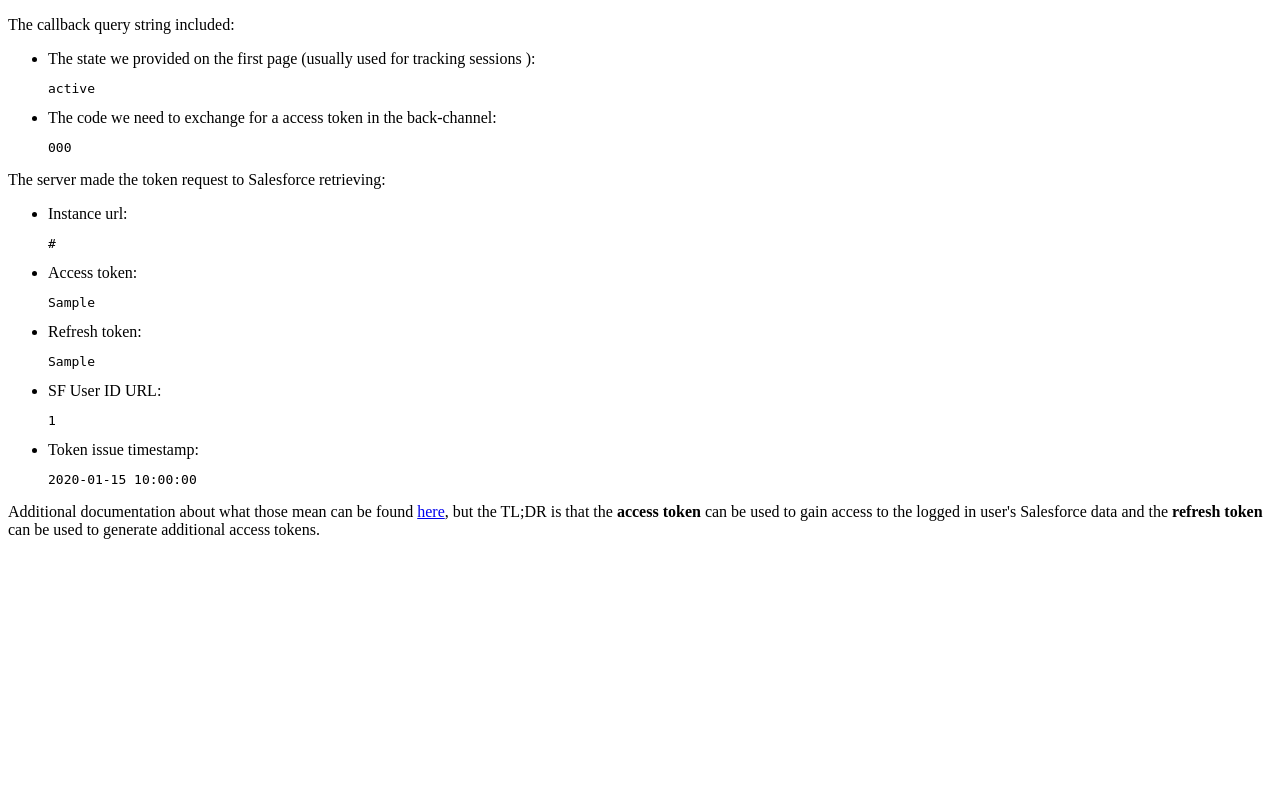
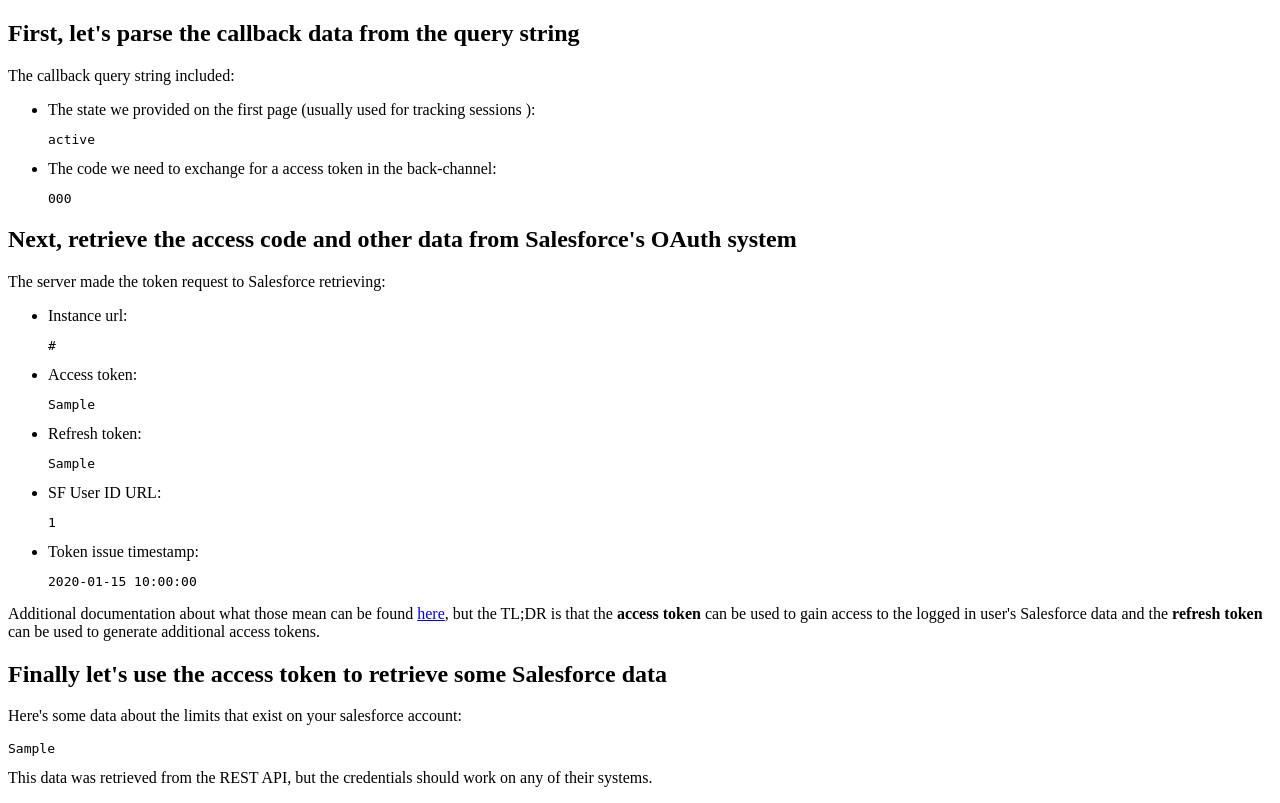
Before and after one commit to ns-iknox/Salesforce_OAuth_Toy, a Python web app: template src/templates/callback/index.html in a window 1280 px wide. Before the commit the page ends 539 px from the top, so only its background shows below. Run offline with Jinja, Linux system fonts and the light colour scheme; the template is opened without the code that fills it: most values are stand-ins (such as "Sample title", 1, 10 or a date in 2020).

Commit message:
Added call to retrieve data with the token

```diff
--- a/src/templates/callback/index.html
+++ b/src/templates/callback/index.html
@@ -5,7 +5,7 @@
     <title>Toy SF Oauth - Results</title>
 </head>
 <body>
-
+<h2>First, let's parse the callback data from the query string</h2>
 <p>
     The callback query string included:
     <ul>
@@ -15,6 +15,7 @@
             <pre>{{ code }}</pre></li>
     </ul>
 </p>
+<h2>Next, retrieve the access code and other data from Salesforce's OAuth system</h2>
 <p>
     The server made the token request to Salesforce retrieving:
     <ul>
@@ -29,7 +30,12 @@
 but the TL;DR is that the <strong>access token</strong> can be used to gain access to
 the logged in user's Salesforce data and the <strong>refresh token</strong> can be used
 to generate additional access tokens.
-
+</p>
+<h2>Finally let's use the access token to retrieve some Salesforce data</h2>
+<p>
+    Here's some data about the limits that exist on your salesforce account:
+    <pre>{{ sf_limits }}</pre>
+    This data was retrieved from the REST API, but the credentials should work on any of their systems.
 </p>
 
 </body>
```
Also changed, not shown: src/resources/OAuthCallback.py (+12 -3 lines), README.md.
